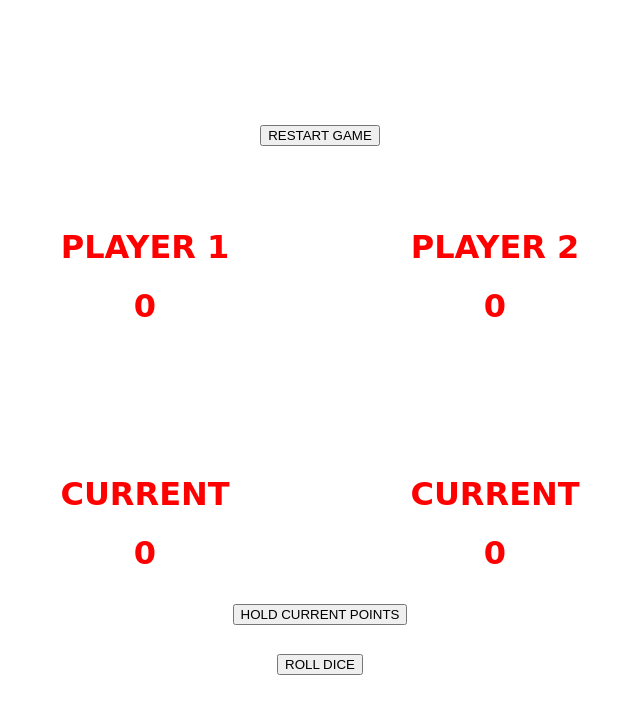
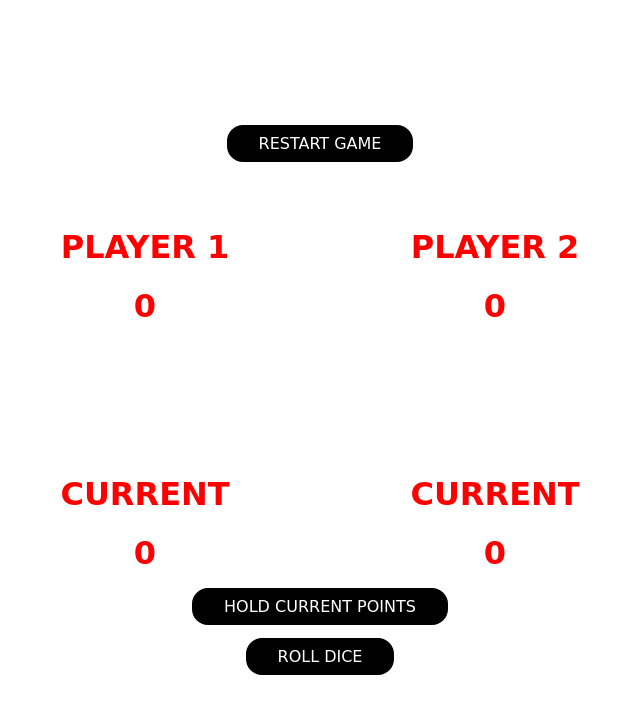
Before and after one commit to Ameer2000Mzori/Dice-Game, a website built with webpack: page src/index.html in a window 1280 px wide. Shown: the whole page, without its empty margins (320-960 px from the left). Built offline with nearby package versions, Linux system fonts and the light colour scheme; a web font is replaced by a local one.

Commit message:
added styling for all game buttons

```diff
--- a/src/style.scss
+++ b/src/style.scss
@@ -65,7 +65,14 @@ body {
       }
 
       #game-Buttons {
-        position: absolute;
+        padding: 7px 30px;
+        border-radius: 1rem;
+        border: solid black 2px;
+        font-family: $fontTwo;
+        background-color: black;
+        color: white;
+        font-size: 1rem;
+        cursor: pointer;
       }
 
       .restart-Btn {
```
Also changed, not shown: src/style.css, 1 other file.
